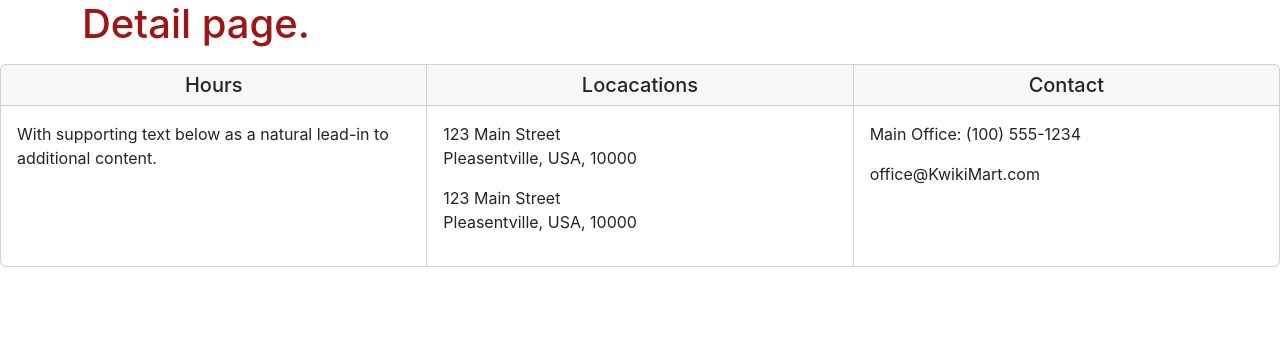
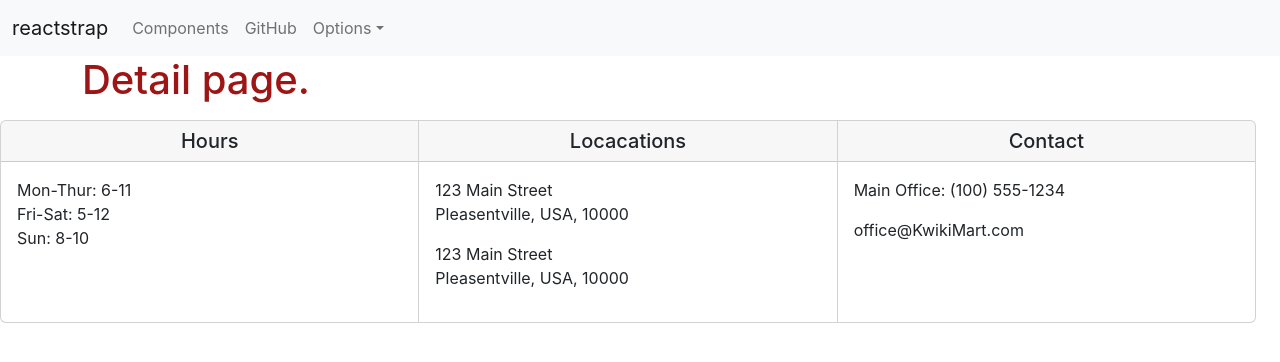
Before and after one commit to david-ricketts/Rea_KwikiM, a React (Create React App) app: page /Consessionpage in a window 1280 px wide. Shown: the top 362 px of the page. Built offline with nearby package versions, Linux system fonts and the light colour scheme.

Commit message:
Adding header

```diff
--- a/src/App.js
+++ b/src/App.js
@@ -7,10 +7,13 @@
 import ConsessionDirectoryPage from './pages/ConsessionDirectoryPage';
 import './App.css';
 import { Routes, Route } from 'react-router-dom';
-import Footer from './features/HomePage/Footer';
+import Footer from './components/Footer';
+import Header from './components/Header';
+import { Col, Row } from 'reactstrap';
 function App() {
   return (
     <div className='App'>
+      <Header />
       <Routes>
         <Route path='/' element={<HomePage />}></Route>
         <Route path='/contact' element={<ContactPage />}></Route>
@@ -18,10 +21,12 @@
         <Route path='/Consession' element={<ConsessionDirectoryPage />}></Route>
         <Route path='/Consessionpage' element={<ConsessionDetailPage />}></Route>
       </Routes>
-      <div>
-        <Footer />
+      <Col>
+        <Row>
+          <Footer />
+        </Row>
+      </Col>
       </div>
-    </div>
   );
 }
 
--- a/src/features/HomePage/Footer.js
+++ b/src/components/Footer.js
@@ -23,7 +23,9 @@
                 </CardHeader>
                 <CardBody>
                     <CardText>
-                        With supporting text below as a natural lead-in to additional content.
+                        Mon-Thur: 6-11<br />
+                        Fri-Sat: 5-12 <br />
+                        Sun:     8-10
                     </CardText>
                 </CardBody>
             </Card>
--- /dev/null
+++ b/src/components/Header.js
@@ -0,0 +1,66 @@
+import React from 'react';
+import {
+  Collapse,
+  Navbar,
+  NavbarToggler,
+  NavbarBrand,
+  Nav,
+  NavItem,
+  NavLink,
+  UncontrolledDropdown,
+  DropdownToggle,
+  DropdownMenu,
+  DropdownItem } from 'reactstrap';
+
+export default class Header extends React.Component {
+  constructor(props) {
+    super(props);
+
+    this.toggle = this.toggle.bind(this);
+    this.state = {
+      isOpen: false
+    };
+  }
+  toggle() {
+    this.setState({
+      isOpen: !this.state.isOpen
+    });
+  }
+  render() {
+    return (
+      <div>
+        <Navbar color="light" light expand="md">
+          <NavbarBrand href="/">reactstrap</NavbarBrand>
+          <NavbarToggler onClick={this.toggle} />
+          <Collapse isOpen={this.state.isOpen} navbar>
+            <Nav className="ml-auto" navbar>
+              <NavItem>
+                <NavLink href="/components/">Components</NavLink>
+              </NavItem>
+              <NavItem>
+                <NavLink href="https://github.com/reactstrap/reactstrap">GitHub</NavLink>
+              </NavItem>
+              <UncontrolledDropdown nav inNavbar>
+                <DropdownToggle nav caret>
+                  Options
+                </DropdownToggle>
+                <DropdownMenu right>
+                  <DropdownItem>
+                    Option 1
+                  </DropdownItem>
+                  <DropdownItem>
+                    Option 2
+                  </DropdownItem>
+                  <DropdownItem divider />
+                  <DropdownItem>
+                    Reset
+                  </DropdownItem>
+                </DropdownMenu>
+              </UncontrolledDropdown>
+            </Nav>
+          </Collapse>
+        </Navbar>
+      </div>
+    );
+  }
+}
--- a/src/features/HomePage/Jumbotron.js
+++ b/src/features/HomePage/Jumbotron.js
@@ -58,9 +58,9 @@
         onExiting={() => setAnimating(true)}
         onExited={() => setAnimating(false)}
         key={item.src}
-        style={{textAlign: 'center'}}
+        style={{textAlign: 'center' }}
       >
-        <img src={item.src} alt={item.altText} style={{width:1200, display:'inline-block'}} />
+        <img src={item.src} alt={item.altText} style={{height:'50vh', display:'inline-block'}} />
         <CarouselCaption
           captionText={item.caption}
           captionHeader={item.caption}
```
